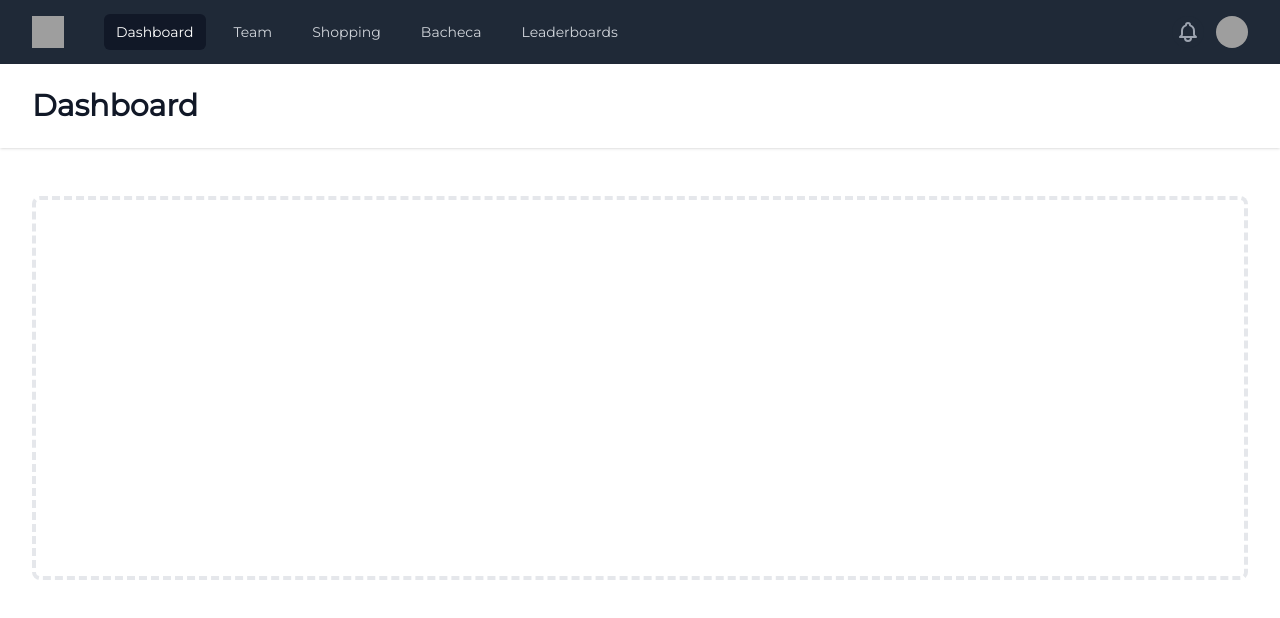
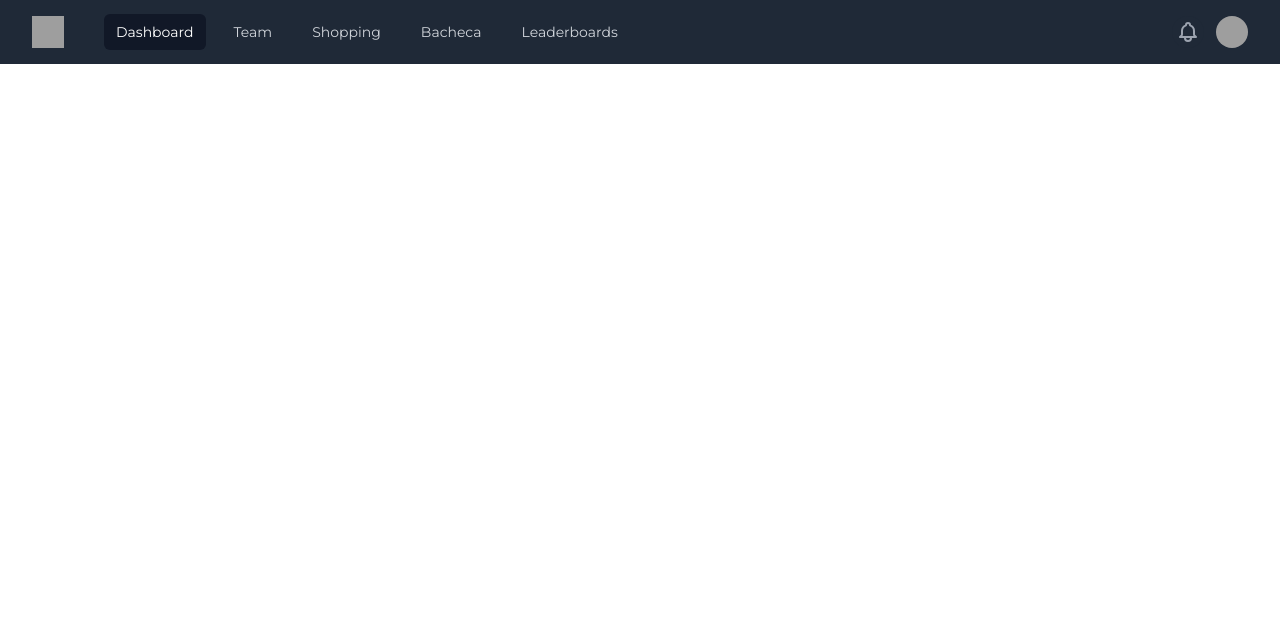
Before and after one commit to kocierik/animalHouse, a React (Create React App) app in the folder front-office/: page / in a window 1280 px wide. Shown: the top 618 px of the page. Built offline with nearby package versions, Linux system fonts and the light colour scheme; grey boxes are pictures that could not be loaded; a web font is replaced by a local one.

Commit message:
feat: add shopping route

```diff
--- a/front-office/src/App.tsx
+++ b/front-office/src/App.tsx
@@ -2,11 +2,14 @@ import React from 'react'
 import './App.css'
 import { Route, Routes } from 'react-router'
 import Home from './views/Home'
+import Shopping from './views/Shopping';
 
 const App = () => {
   return (
     <Routes>
       <Route path="/" element={<Home />} />
+      <Route path="/shopping/" element={<Shopping />} />
+
     </Routes>
   )
 }
--- a/front-office/src/views/Home.tsx
+++ b/front-office/src/views/Home.tsx
@@ -7,20 +7,8 @@ const Home = () => {
 
   return (
     <>
-    <Navbar />
-          <header className="bg-white shadow">
-        <div className="max-w-7xl mx-auto py-6 px-4 sm:px-6 lg:px-8">
-          <h1 className="text-3xl font-bold text-gray-900">Dashboard</h1>
-        </div>
-      </header>
-      <main>
-        <div className="max-w-7xl mx-auto py-6 sm:px-6 lg:px-8">
-          <div className="px-4 py-6 sm:px-0">
-            <div className="border-4 border-dashed border-gray-200 rounded-lg h-96"></div>
-          </div>
-        </div>
-      </main>
-      </>
+      <Navbar />
+    </>
   )
 }
 
--- a/front-office/src/views/common/Navbar.tsx
+++ b/front-office/src/views/common/Navbar.tsx
@@ -1,5 +1,7 @@
 /* eslint-disable jsx-a11y/anchor-is-valid */
 import React, { useState } from 'react'
+import { Link } from 'react-router-dom'
+import Shopping from '../Shopping'
 
 
 const Navbar = () => {
@@ -42,7 +44,7 @@ const Navbar = () => {
                     href="#"
                     className="text-gray-300 hover:bg-gray-700 hover:text-white px-3 py-2 rounded-md text-sm font-medium"
                   >
-                    Shopping
+                  <Link to="/shopping/"  >Shopping</Link>
                   </a>
 
                   <a
```
Also changed, not shown: front-office/src/views/common/tmp.txt (added).
